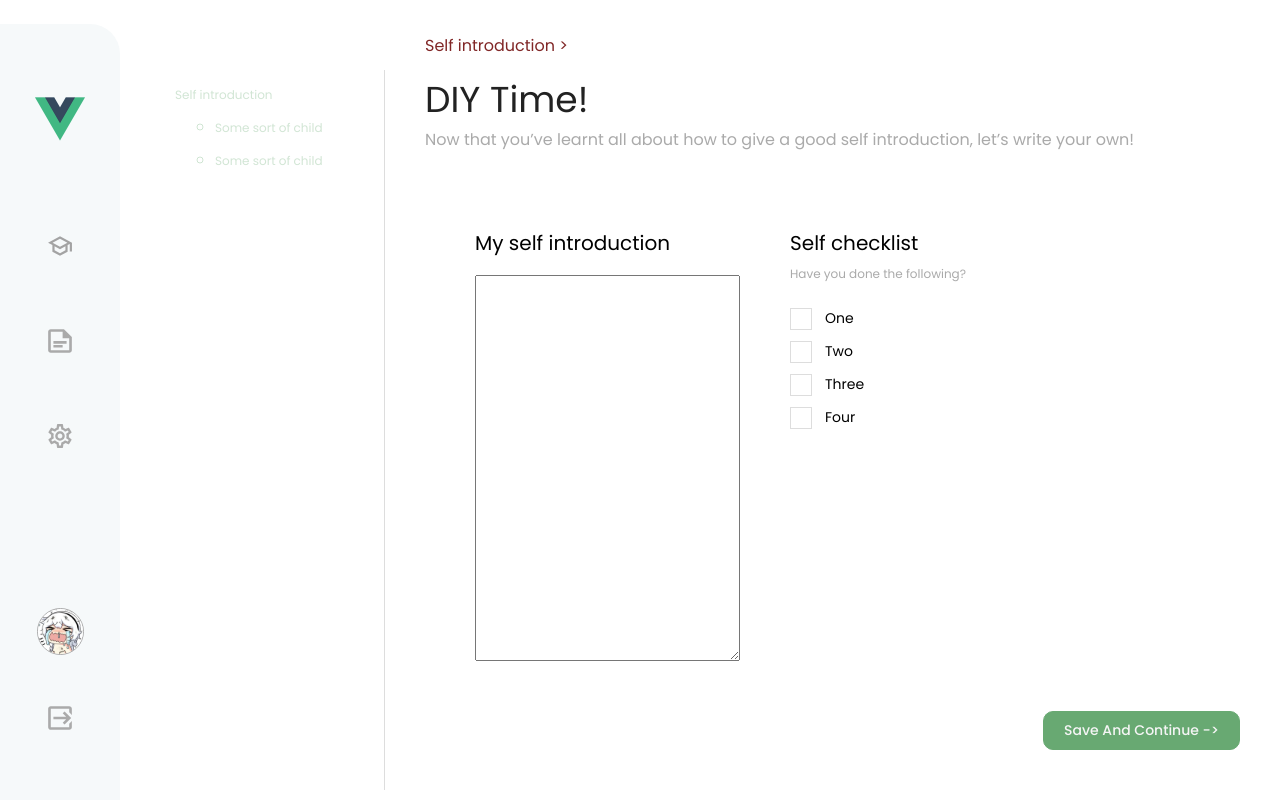
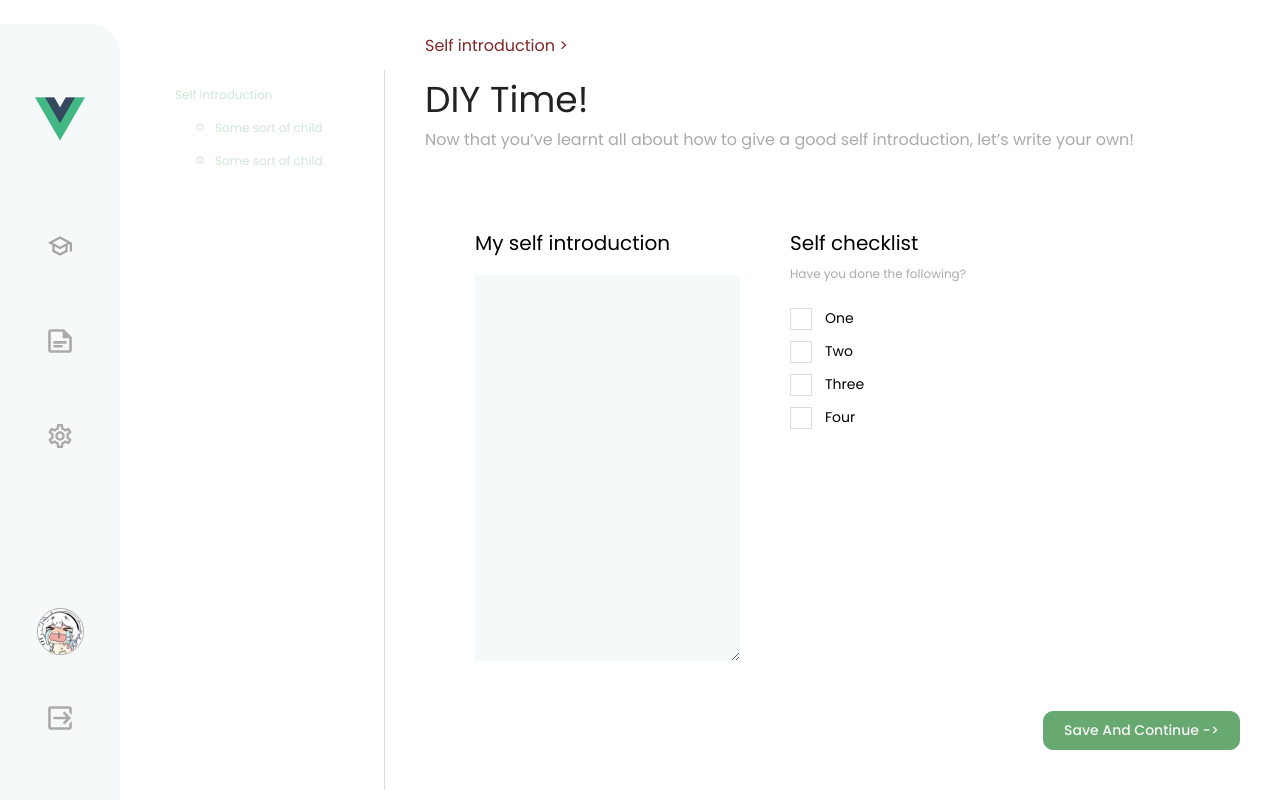
Before and after one commit to p4p-51/jubilant-octo-funicular, a Vue app in the folder frontend/: page /diy in a window 1280 px wide. Built offline with nearby package versions, Linux system fonts and the light colour scheme.

Commit message:
finish UI for diy time page

```diff
--- a/frontend/src/views/pages/lectures/self-introduction/DIYTimeView.vue
+++ b/frontend/src/views/pages/lectures/self-introduction/DIYTimeView.vue
@@ -93,6 +93,17 @@
 
     textarea {
       flex: 1;
+
+      background: $c-bg-grey;
+
+      border: none;
+      box-sizing: border-box;
+
+      overflow: none;
+
+      &:focus {
+        outline: solid 2px $c-primary;
+      }
     }
   }
 
```
